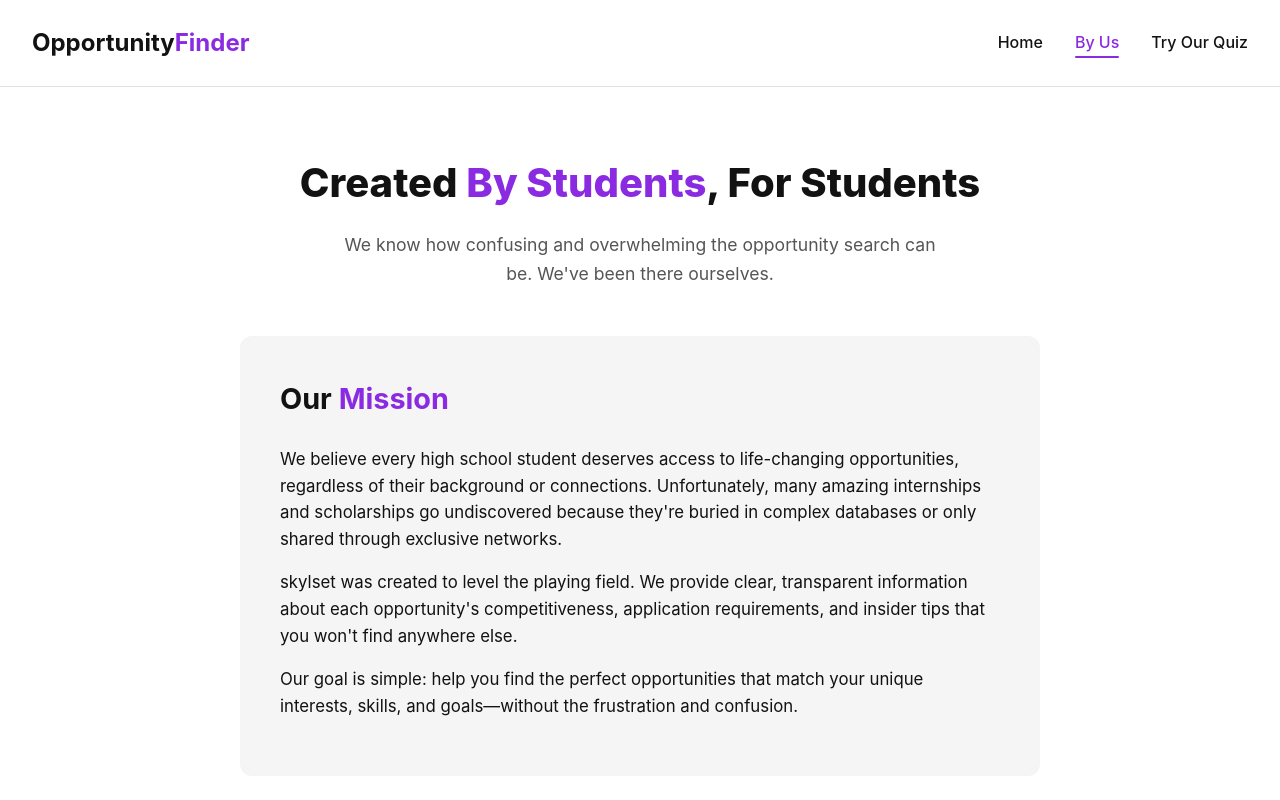
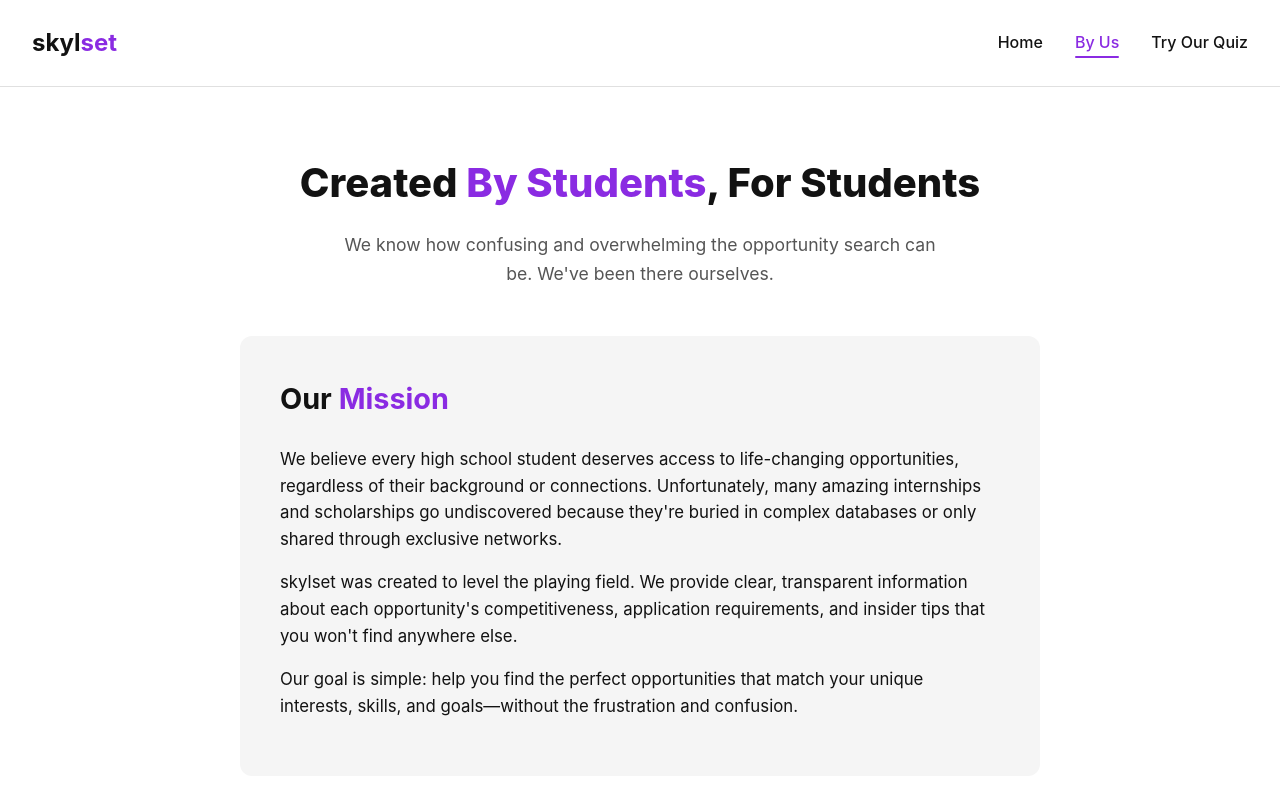
Before and after one commit to aravmehta20/skylset, a plain HTML site: page about.html in a window 1280 px wide. Shown: the top 800 px of the page. Drawn offline with Linux system fonts and the light colour scheme.

Commit message:
Update about.html

```diff
--- a/about.html
+++ b/about.html
@@ -278,7 +278,7 @@
 <body>
     <!-- Header with Navigation -->
     <header>
-        <a href="index.html" class="logo">Opportunity<span>Finder</span></a>
+        <a href="index.html" class="logo">skyl<span>set</span></a>
         <nav>
             <ul>
                 <li><a href="index.html">Home</a></li>
```
